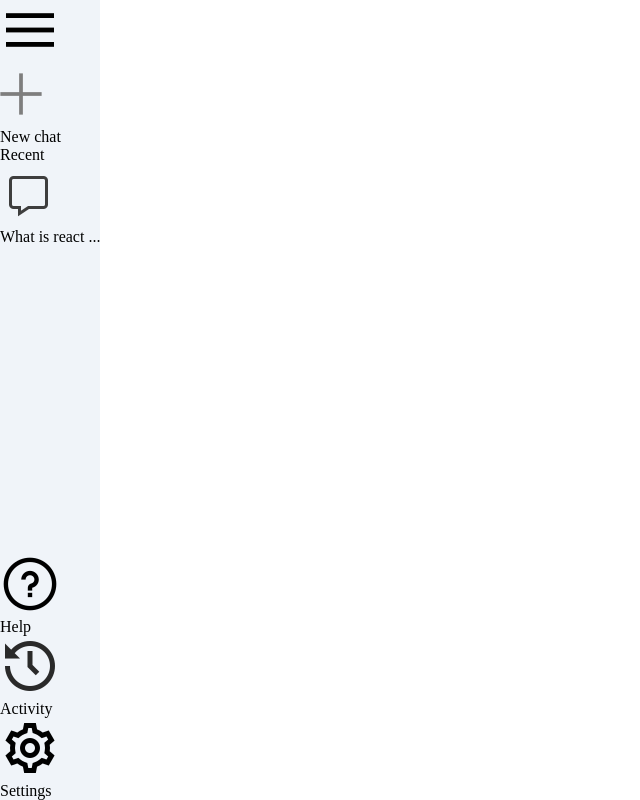
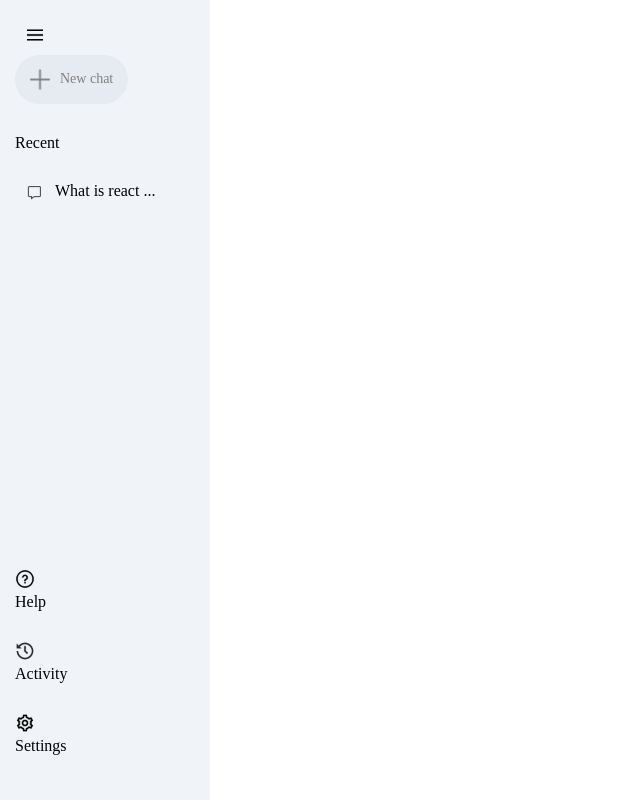
Before and after one commit to arash8877/gemini-clone, a React (Vite) app: page / in a window 1280 px wide. Shown: the whole page, without its empty margins (0-640 px from the left). Built offline with nearby package versions, Linux system fonts and the light colour scheme.

Commit message:
apply style to sidebar

```diff
--- a/src/components/sidebar/Sidebar.css
+++ b/src/components/sidebar/Sidebar.css
@@ -4,4 +4,49 @@
     flex-direction: column;
     justify-content: space-between;
     background-color: #f0f4f9;
+    padding: 25px 15px;
 }
+
+.sidebar img {
+    width: 20px;
+}
+
+.sidebar .menu {
+    display: block;
+    margin-left: 10px;
+    cursor: pointer;
+}
+
+.sidebar .new-chat {
+    margin-top: 10px;
+    display: inline-flex;
+    align-items: center;
+    gap: 10px;
+    padding: 10px 15px;
+    background-color: #e6eaf1;
+    border-radius: 50px;
+    font-size: 14px;
+    color: gray;
+    cursor: pointer;
+}
+
+.sidebar .recent {
+    display: flex;
+    flex-direction: column;
+}
+
+.sidebar .recent-title {
+    margin-top: 30px;
+    margin-bottom: 20px;
+}
+
+.sidebar .recent-entry {
+    display: flex;
+    align-items: start;
+    gap: 10px;
+    padding: 10px;
+    padding-right: 40px;
+    border-radius: 50px;
+    color: 282828;
+    cursor: pointer;
+}
```
